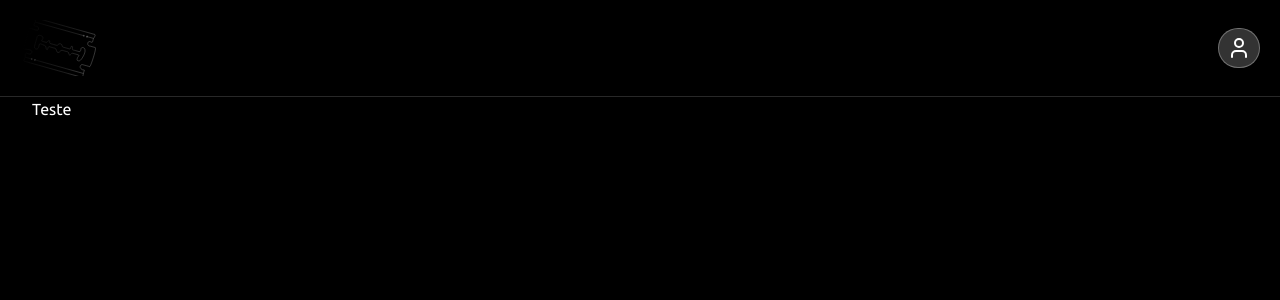
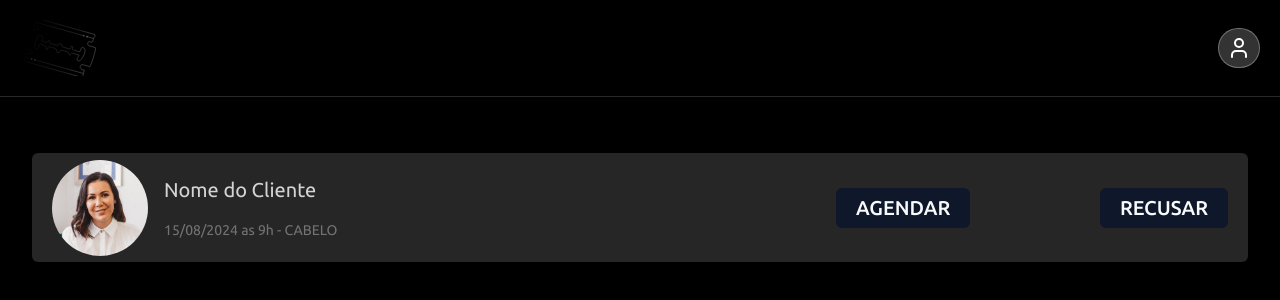
Before and after one commit to rafaapcode/app-barber-admin, a Next.js app: page /home/servicesRequest in a window 1280 px wide. Shown: the top 300 px of the page. Built offline with nearby package versions, Linux system fonts and the light colour scheme.

Commit message:
feat: creating the design of requestServices

```diff
--- /dev/null
+++ b/app/home/servicesRequest/_components/RefuseButton.tsx
@@ -0,0 +1,9 @@
+"use client";
+
+import { Button } from "@/components/ui/button";
+
+export default function RefuseButton() {
+    return (
+        <Button className="lg:p-5 lg:text-xl">RECUSAR</Button>
+    )
+};
--- /dev/null
+++ b/app/home/servicesRequest/_components/RequestCard.tsx
@@ -0,0 +1,23 @@
+import Image from "next/image";
+import ScheduleButton from "./ScheduleButton";
+import RefuseButton from "./RefuseButton";
+
+export default function RequestCard() {
+    return (
+        <div className="bg-neutral-800 rounded-md h-[200px] md:h-[109px] p-5 flex flex-col gap-7 md:gap-0 md:flex-row md:justify-between md:items-center">
+            <div className="flex gap-4 mx-auto md:mx-0">
+                <div className="relative w-20 h-20 xl:w-24 xl:h-24">
+                    <Image fill src={"/client.jpg"} alt="Client image" className="object-cover rounded-full" />
+                </div>
+                <div className="flex flex-col justify-center items-start gap-4">
+                    <h2 className="text-base md:text-xl text-neutral-300">Nome do Cliente</h2>
+                    <p className="text-xs md:text-sm text-neutral-500">15/08/2024 as 9h - CABELO</p>
+                </div>
+            </div>
+            <div className="flex justify-between items-center w-full md:w-1/3">
+                <ScheduleButton />
+                <RefuseButton />
+            </div>
+        </div>
+    )
+};
--- /dev/null
+++ b/app/home/servicesRequest/_components/ScheduleButton.tsx
@@ -0,0 +1,9 @@
+"use client";
+
+import { Button } from "@/components/ui/button";
+
+export default function ScheduleButton() {
+    return (
+        <Button className="lg:p-5 lg:text-xl">AGENDAR</Button>
+    )
+};
--- a/app/home/servicesRequest/page.tsx
+++ b/app/home/servicesRequest/page.tsx
@@ -1,7 +1,9 @@
+import RequestCard from "./_components/RequestCard";
+
 export default function ServiceRequests() {
     return (
-        <section className="container mx-auto text-white">
-            <h1>Teste</h1>
+        <section className="container mx-auto flex flex-col gap-2 text-white mt-14 h-[750px] overflow-y-auto">
+            <RequestCard />
         </section>
     )
 }
```
